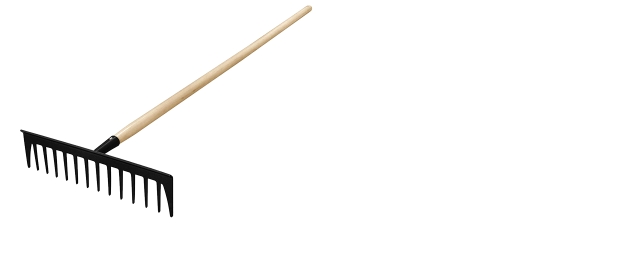
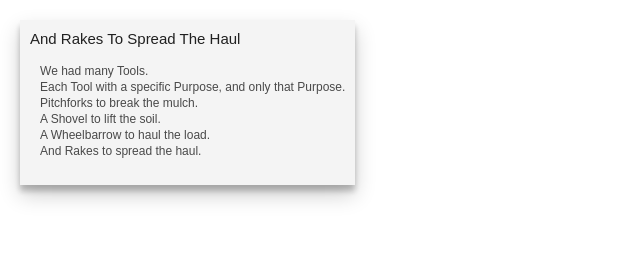
Before and after one commit to kevin-roark/one-tool, a website: page index.html in a window 1280 px wide. Shown: the whole page, without its empty margins (0-640 px from the left). Drawn offline with Linux system fonts and the light colour scheme.

Commit message:
implement some material design, gs

```diff
--- a/css/main.css
+++ b/css/main.css
@@ -72,11 +72,57 @@ html, body {
   position: fixed;
   width: 100%; height: 100%; left: 0; top: 0;
 
-  cursor: url('/media/cursor.jpg'), none;
+  padding: 20px;
+
+  cursor: url('/media/rake_cursor.png'), auto;
 }
 
 #rake {
-  display: block;
+  display: none;
   position: absolute;
   width: 333px;
 }
+
+.poem {
+  display: inline-block;
+
+  padding: 10px;
+
+  background-color: #f4f4f4;
+
+  -webkit-transition: all 250ms;
+  -moz-transition: all 250ms;
+  transition: all 250ms;
+
+  box-shadow: 0 10px 20px rgba(0,0,0,0.19), 0 6px 6px rgba(0,0,0,0.23);
+
+  -webkit-user-select: none;
+  -moz-user-select: none;
+  -ms-user-select: none;
+  user-select: none;
+}
+  .poem:hover {
+    -webkit-transform: translateY(-5px);
+    -moz-transform: translateY(-5px);
+    transform: translateY(-5px);
+
+    background-color: #FFF176;
+
+    box-shadow: 0 19px 38px rgba(0,0,0,0.30), 0 15px 12px rgba(0,0,0,0.22);
+  }
+
+.poem-title {
+  font-size: 15px;
+
+  color: rgba(0, 0, 0, 0.87);
+}
+
+.poem-body {
+  white-space: pre-wrap;
+  margin-left: -30px;
+
+  font-size: 12px;
+  line-height: 16px;
+
+  color: rgba(0, 0, 0, 0.7);
+}
--- a/index.html
+++ b/index.html
@@ -26,6 +26,20 @@
 <body>
     <div id="poem-zone">
       <img src="media/rake.png" id="rake"></img>
+
+      <div id="poems">
+        <div class="poem">
+          <div class="poem-title">And Rakes To Spread The Haul</div>
+          <div class="poem-body">
+            We had many Tools.
+            Each Tool with a specific Purpose, and only that Purpose.
+            Pitchforks to break the mulch.
+            A Shovel to lift the soil.
+            A Wheelbarrow to haul the load.
+            And Rakes to spread the haul.
+          </div>
+        </div>
+      </div>
     </div>
 
     <div id="title-screen">
--- a/js/main.js
+++ b/js/main.js
@@ -20,8 +20,8 @@
 
     var $rake = $('#rake');
     $(document).mousemove(function(ev) {
-      $rake.css('left', ev.pageX + 'px');
-      $rake.css('top', ev.pageY + 'px');
+      $rake.css('left', (ev.pageX - $rake.width() / 2) + 'px');
+      $rake.css('top', (ev.pageY - $rake.height() / 2) + 'px');
     });
   }
 
```
Also changed, not shown: js/build/build.js, media/rake_cursor.png (added), 1 other file.
